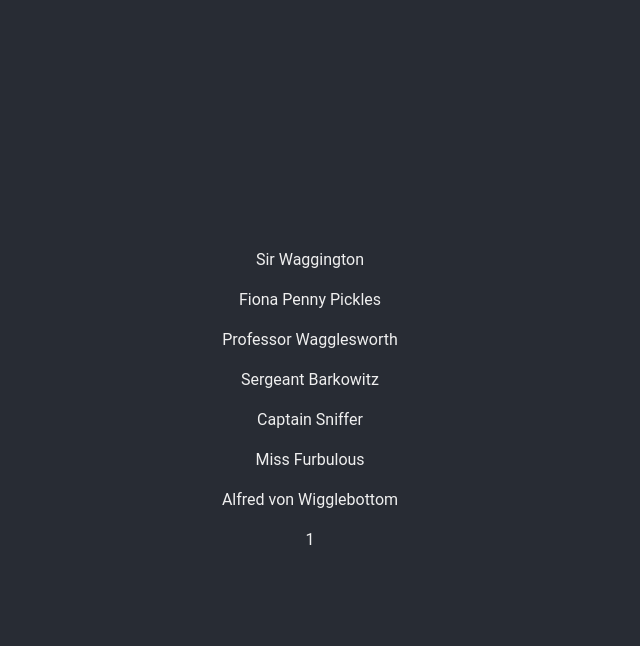
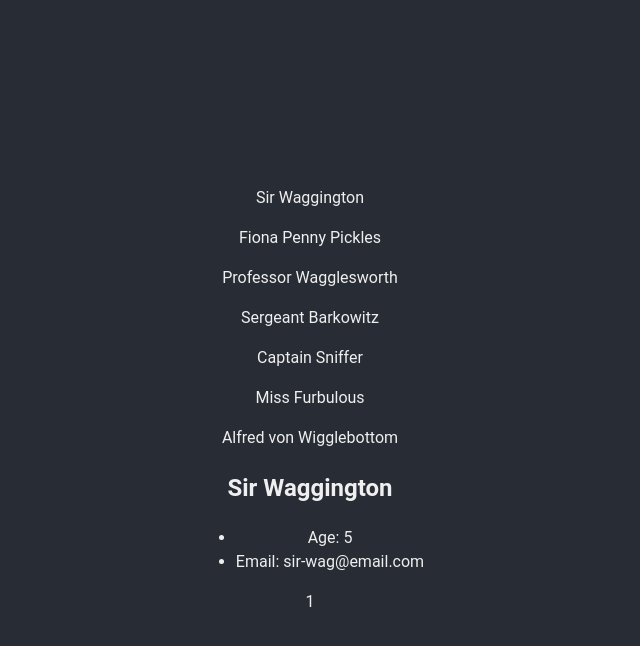
Before and after one commit to darenjm/Block_24_PuppyPals, a React (Vite) app: page / in a window 1280 px wide. Both pictures are taken after a click on the element "Sir Waggington". Shown: the top 646 px of the page, without its empty margins (330-970 px from the left). Built offline with nearby package versions, Linux system fonts and the light colour scheme.

Commit message:
added ul/li>

```diff
--- a/src/App.jsx
+++ b/src/App.jsx
@@ -15,7 +15,6 @@
   console.log(featuredPup);
 
   return (
-    <>
       <div className="app">
         {puppies.map((puppy) => {
           return (
@@ -29,9 +28,22 @@
             </p>
           );
         })}
-        {featPupId && <p>{featPupId}</p>}
+
+        {featPupId && (
+          <div>
+            <h2>{featuredPup.name}</h2>
+            <ul>
+              <li>Age: {featuredPup.age}</li>
+              <li>Email: {featuredPup.email}</li>
+            </ul>
+          </div>
+        )}
+
+        {featPupId &&
+        <p>{featPupId}</p>}
+
+
       </div>
-    </>
   );
 }
 
```
